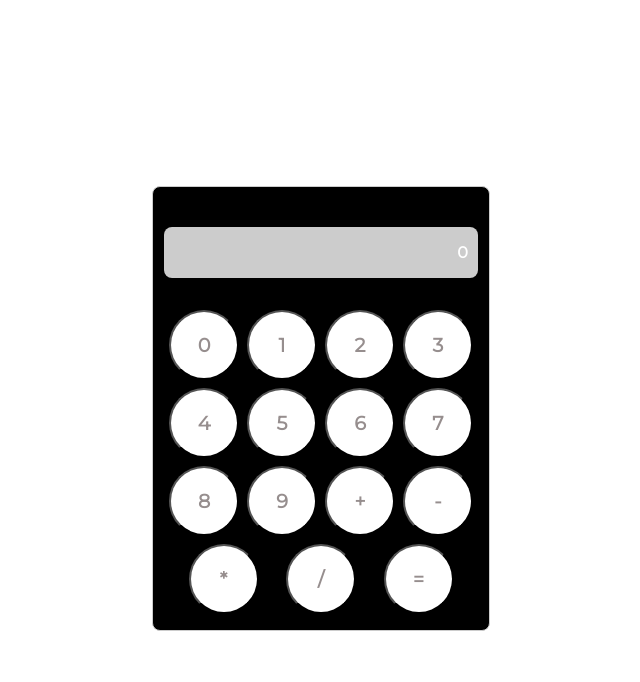
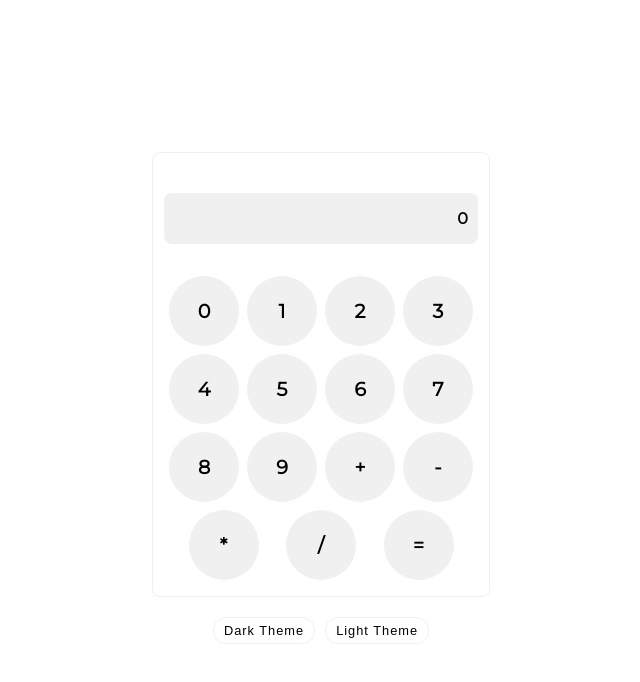
Before and after one commit to ArshadulAhmed/calculator, a React (Create React App) app: page / in a window 1280 px wide. Shown: the top 682 px of the page, without its empty margins (319-959 px from the left). Built offline with nearby package versions, Linux system fonts and the light colour scheme.

Commit message:
Theme change

```diff
--- a/src/assets/main.css
+++ b/src/assets/main.css
@@ -1,32 +1,47 @@
+/* // default theme(light) */
+
+html {
+    --primaryBackground: #ffffff;
+    --primaryTextColor: #000000;
+    --calculatorBackgroundButtonColor: #f0f0f0;
+}
+
+/* // dark theme */
+
+html[data-theme="dark"] {
+    --primaryBackground: #000000;
+    --primaryTextColor: #ffffff;
+    --calculatorBackgroundButtonColor: #666;
+}
+
+
 body{
   font-family: 'Montserrat', sans-serif;
+  background-color: var(--primaryBackground);
 }
 #root{
   height: 100vh;
 }
 .main_layer {
     height: inherit;
+}
+.calculator_main {
+    height: inherit;
     display: flex;
     align-items: center;
     justify-content: center;
-}
-.calculator_main {
-border: 1px solid #ccc;
-    background: #000;
-    border-radius: 0.5rem;
-    padding: 0.5rem;
-    width: 320px;
+    flex-direction: column;
 }
 .display {
     display: flex;
     justify-content: flex-end;
-    background: #ccc;
+    background: var(--calculatorBackgroundButtonColor);
     border-radius: 0.5rem;
     margin: 2rem 1%;
     padding: 0px 10px;
 }
 .display p {
-    color: #fff;
+    color: var(--primaryTextColor);
     text-align: right;
     font-size: 1rem;
     font-weight: bold;
@@ -42,18 +57,79 @@ border: 1px solid #ccc;
     padding: 0.7rem;
     font-weight: bold;
     font-size: 1.2rem;
-    background: #fff;
+    background: var(--calculatorBackgroundButtonColor);
     width: 70px;
     border-radius: 50%;
     height: 70px;
     margin-bottom: 0.5rem;
     cursor: pointer;
-    color: #968e8e;
+    color: var(--primaryTextColor);
     font-family: 'Montserrat', sans-serif;
+    border: none;
 
 }
-.calc_buttons button:focus, .calc_buttons button:hover, .calc_buttons button:active{
+.calc_buttons button:focus, .calc_buttons button:hover, .calc_buttons button:active, .control_theme button:active, .control_theme button:focus{
   outline: none;
   /* border-style: none; */
   appearance:initial
 }
+.control_theme {
+    display: flex;
+    align-items: center;
+    justify-content: center;
+    margin: 20px 0px;
+}
+
+.control_theme button {
+    padding: 5px 10px;
+    font-size: 0.8rem;
+    text-transform: capitalize;
+    letter-spacing: 1px;
+    margin: 0px 5px;
+    border-radius: 0.8rem;
+    border: 1px solid var(--calculatorBackgroundButtonColor);
+    background-color: var(--primaryBackground);
+    color: var(--primaryTextColor);
+}
+.calc_main {
+    width: 320px;
+    background: var(--primaryBackground);
+    padding: 0.5rem;
+    border-radius: 0.5rem;
+    border: 1px solid var(--calculatorBackgroundButtonColor);
+}
+.theme_button{
+    cursor: pointer;
+}
+
+
+@media(min-width:0px) and (max-width:320px){
+    .main_layer{
+        margin: 0px 10px;
+        height: auto;
+    }
+    .calc_main {
+        width: 100%;
+
+    }
+}
+@media(min-width:321px) and (max-width:480px){
+    .main_layer{
+        margin: 0px 10px;
+        height: auto;
+    }
+    .calc_main {
+        width: 90%;
+
+    }
+}
+@media(min-width:480px) and (max-width:767px){
+    .main_layer{
+        margin: 0px 10px;
+        height: auto;
+    }
+    .calc_main {
+        width: 70%;
+
+    }
+}
--- a/src/components/Calculator.js
+++ b/src/components/Calculator.js
@@ -12,6 +12,8 @@ function Calculator(props) {
   const [clearAll, setClearAll] = useState(true);
   const [firstOperand, setFirstOperand] = useState("0");
   const [operatorInitated, setOperatorInitated] = useState(null);
+
+  console.log("currentTheme", props);
 
   const processDigit = (value) => {
     if (isOperatorOn) {
--- a/src/screens/CalculatorMain.js
+++ b/src/screens/CalculatorMain.js
@@ -1,11 +1,44 @@
-import React from "react";
+import React, { useState } from "react";
 import DisplayScreen from "../components/DisplayScreen";
 import Calculator from "../components/Calculator";
+import { Button } from "../common/Button";
 
-function CalculatorMain(props) {
+function CalculatorMain() {
+  const [theme, setTheme] = useState("light");
+  const changeTheme = (value) => {
+    console.log("va", value);
+    if (theme !== value) {
+      setTheme(value);
+    }
+  };
+
+  document.documentElement.setAttribute("data-theme", theme);
+
   return (
     <div className="calculator_main">
-      <Calculator />
+      <Calculator currentTheme={theme} />
+      <div className="control_theme">
+        <Button
+          onClick={(e) => {
+            changeTheme(e.target.value);
+          }}
+          label="dark theme"
+          value="dark"
+          className="theme_button"
+        >
+          Dark Theme
+        </Button>
+        <Button
+          onClick={(e) => {
+            changeTheme(e.target.value);
+          }}
+          label="light theme"
+          value="light"
+          className="theme_button"
+        >
+          Light Theme
+        </Button>
+      </div>
     </div>
   );
 }
```
